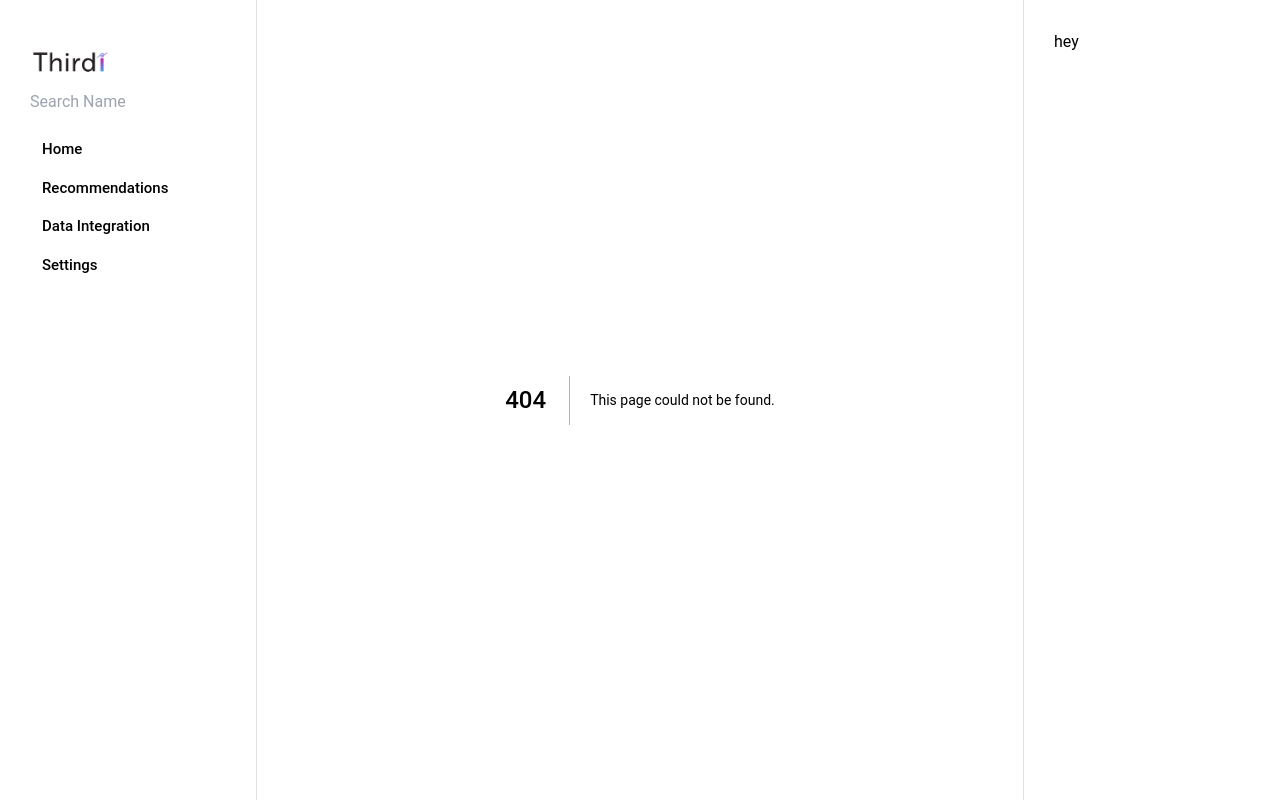
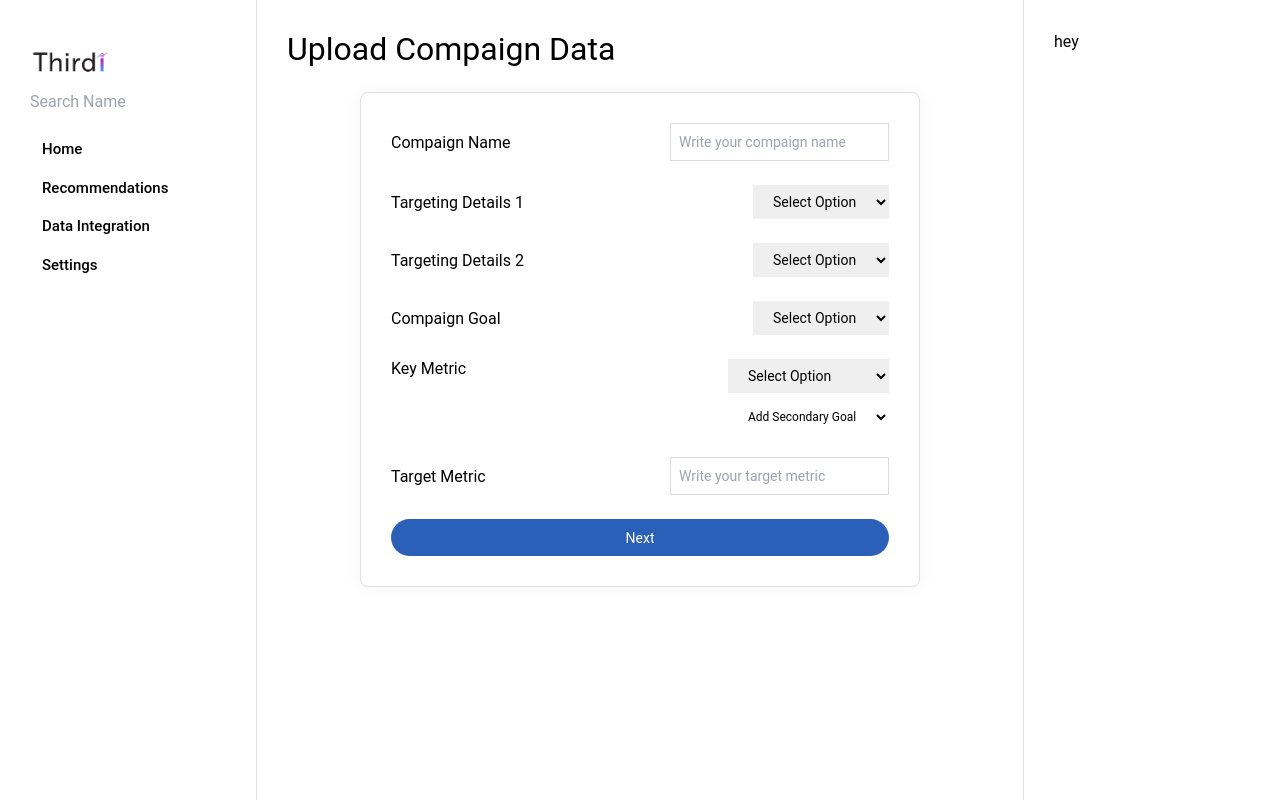
Before and after one commit to thirdi-ai/webapp, a Next.js app: page /campaign in a window 1280 px wide. Before the commit this address had no page. Built offline with nearby package versions, Linux system fonts and the light colour scheme.

Commit message:
created campaign page

```diff
--- a/app/dataintegration/file-upload/page.js
+++ b/app/campaign/dataintegration/page.js
@@ -7,7 +7,7 @@ import Card from "@/components/Card";
 import ConnectorsCard from "@/components/ConnectorsCard";
 import ModalComponent from "@/components/ModalComponent";
 
-export default function FileUpload() {
+export default function DataIntegration() {
   const [showModalComponent, setShowModalComponent] = useState(false);
 
   return (
--- a/app/dataintegration/page.js
+++ b/app/campaign/page.js
@@ -3,7 +3,7 @@ import Card from "@/components/Card";
 import Link from "next/link";
 import { useRef } from "react";
 
-export default function DataIntegration() {
+export default function CampaignPage() {
   const refCompaignName = useRef();
   const refTargetingDetails = useRef();
   const refCompaignGoal = useRef();
@@ -27,22 +27,58 @@ export default function DataIntegration() {
               />
             </div>
             <div className="flex-center">
-              <label id="target">Targeting Details</label>
-              <select name="target" id="target" className="text-sm px-4 py-2 " required>
+              <label id="target">Targeting Details 1</label>
+              <select
+                name="target"
+                id="target"
+                className="text-sm px-4 py-2 "
+                required
+              >
+                <option value="default">Select Option</option>
+              </select>
+            </div>
+            <div className="flex-center">
+              <label id="target">Targeting Details 2</label>
+              <select
+                name="target"
+                id="target"
+                className="text-sm px-4 py-2 "
+                required
+              >
                 <option value="default">Select Option</option>
               </select>
             </div>
             <div className="flex-center">
               <label id="goal">Compaign Goal</label>
-              <select name="goal" id="goal" className="text-sm  px-4 py-2 " required>
+              <select
+                name="goal"
+                id="goal"
+                className="text-sm  px-4 py-2 "
+                required
+              >
                 <option value="default">Select Option</option>
               </select>
             </div>
-            <div className="flex-center">
+            <div className="flex justify-between relative">
               <label id="metric">Key Metric</label>
-              <select name="metric" id="metric" className="text-sm px-4 py-2 " required>
-                <option value="default">Select Option</option>
-              </select>
+              <div className="flex flex-col gap-2">
+                <select
+                  name="metric"
+                  id="metric"
+                  className="text-sm px-4 py-2 "
+                  required
+                >
+                  <option value="default">Select Option</option>
+                </select>
+                <select
+                  name="metric"
+                  id="metric"
+                  className="text-[12px] px-4 py-2 bg-white custom-dropdown"
+                  required
+                >
+                  <option value="default">Add Secondary Goal</option>
+                </select>
+              </div>
             </div>
             <div className="flex-center">
               <label id="metric">Target Metric</label>
@@ -56,7 +92,9 @@ export default function DataIntegration() {
               />
             </div>
             <Link href="/dataintegration/file-upload">
-              <button type="submit" className="btn w-full">Next</button>
+              <button type="submit" className="btn w-full">
+                Next
+              </button>
             </Link>
           </form>
         </Card>
```
Also changed, not shown: app/compaign/page.js (deleted).
